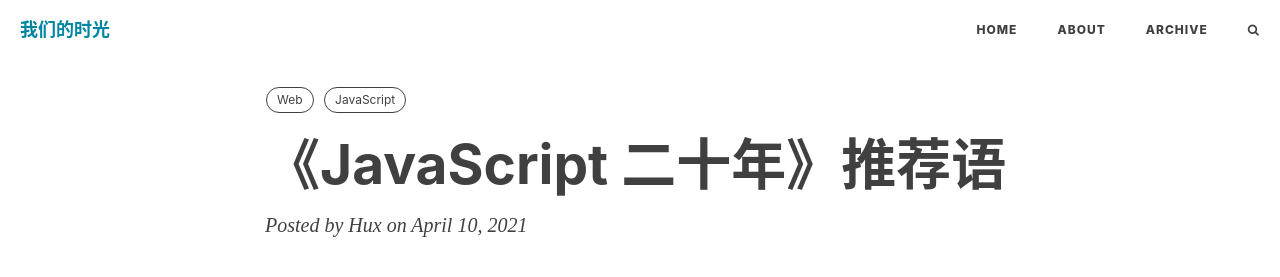
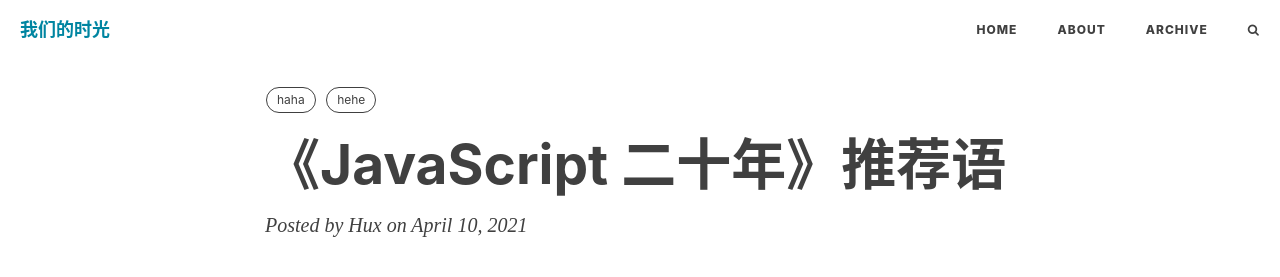
Before and after one commit to zhangguang1989/umeshg, a Jekyll site: the page built from _posts/2021-04-10-js-20yrs-preface.md, in a window 1280 px wide. Shown: the top 277 px of the page. Built offline with Jekyll 4.4.1, drawn with Linux system fonts in a browser that asks for light colours; nearby versions of some CDN libraries; comment, search, counter and statistics services are not loaded.

Commit message:
Update 2021-04-10-js-20yrs-preface.md

```diff
--- a/_posts/2021-04-10-js-20yrs-preface.md
+++ b/_posts/2021-04-10-js-20yrs-preface.md
@@ -5,8 +5,8 @@ author:       "Hux"
 header-style: text
 catalog:      true
 tags:
-    - Web
-    - JavaScript
+    - haha
+    - hehe
 ---
 
 > 雪碧（doodlewind）邀请我给[《JavaScript 二十年》](https://zhuanlan.zhihu.com/p/373065151) 写的推荐序。
```
